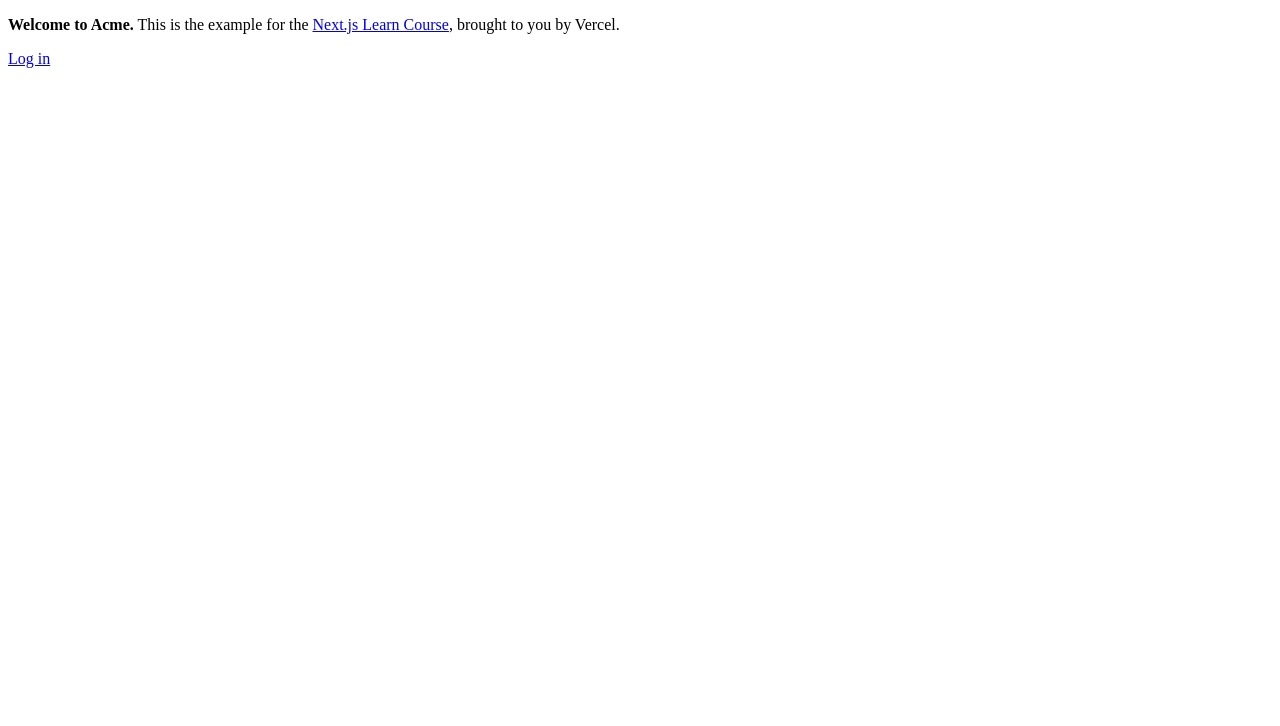
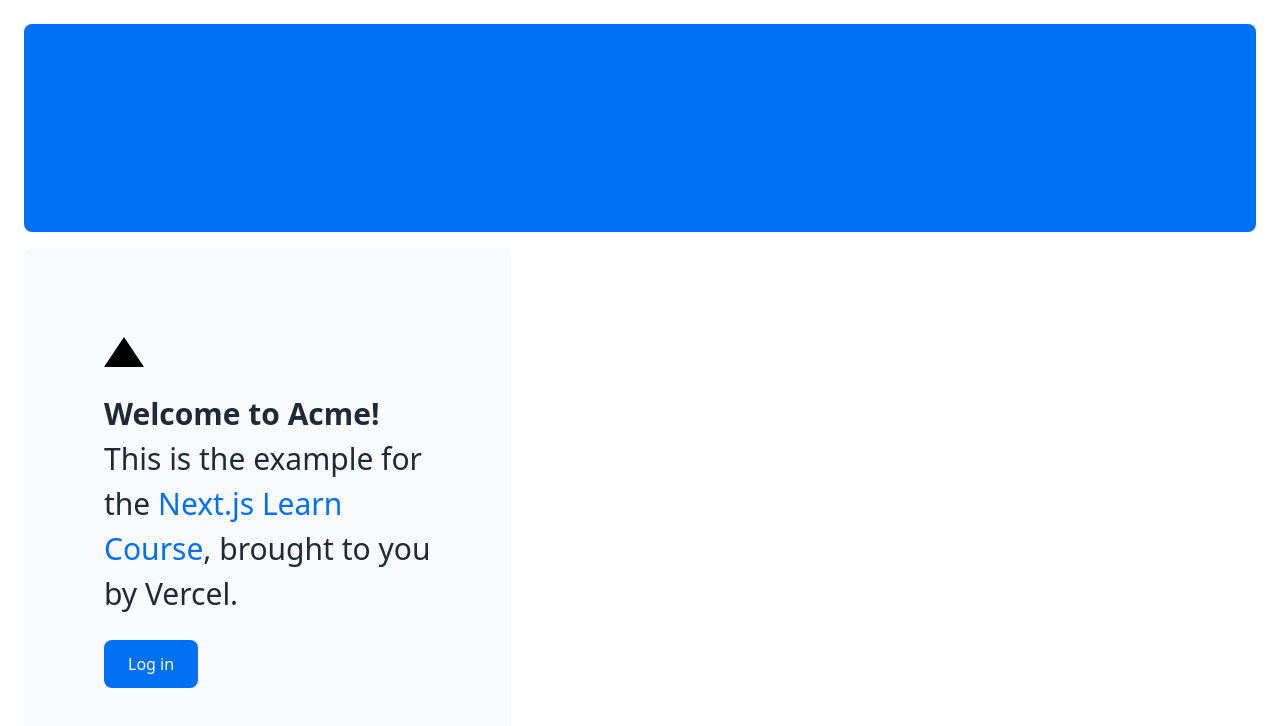
Before and after one commit to ristotoldsep/nextjs-dashboard, a Next.js app: page / in a window 1280 px wide. Shown: the top 726 px of the page. Built offline with nearby package versions, Linux system fonts and the light colour scheme.

Commit message:
Started next 14 project

```diff
--- a/app/layout.tsx
+++ b/app/layout.tsx
@@ -1,3 +1,5 @@
+import '@/app/ui/global.css';
+
 export default function RootLayout({
   children,
 }: {
--- a/app/page.tsx
+++ b/app/page.tsx
@@ -1,4 +1,6 @@
 import AcmeLogo from '@/app/ui/acme-logo';
+import styles from './ui/home.module.css';
+
 
 import Link from 'next/link';
 export default function Page() {
@@ -9,8 +11,9 @@
       </div>
       <div className="mt-4 flex grow flex-col gap-4 md:flex-row">
         <div className="flex flex-col justify-center gap-6 rounded-lg bg-gray-50 px-6 py-10 md:w-2/5 md:px-20">
+        <div className={styles.shape} />
           <p className={`text-xl text-gray-800 md:text-3xl md:leading-normal`}>
-            <strong>Welcome to Acme.</strong> This is the example for the{' '}
+            <strong>Welcome to Acme!</strong> This is the example for the{' '}
             <a href="https://nextjs.org/learn/" className="text-blue-500">
               Next.js Learn Course
             </a>
--- /dev/null
+++ b/app/ui/home.module.css
@@ -0,0 +1,7 @@
+.shape {
+    height: 0;
+    width: 0;
+    border-bottom: 30px solid black;
+    border-left: 20px solid transparent;
+    border-right: 20px solid transparent;
+}
```
